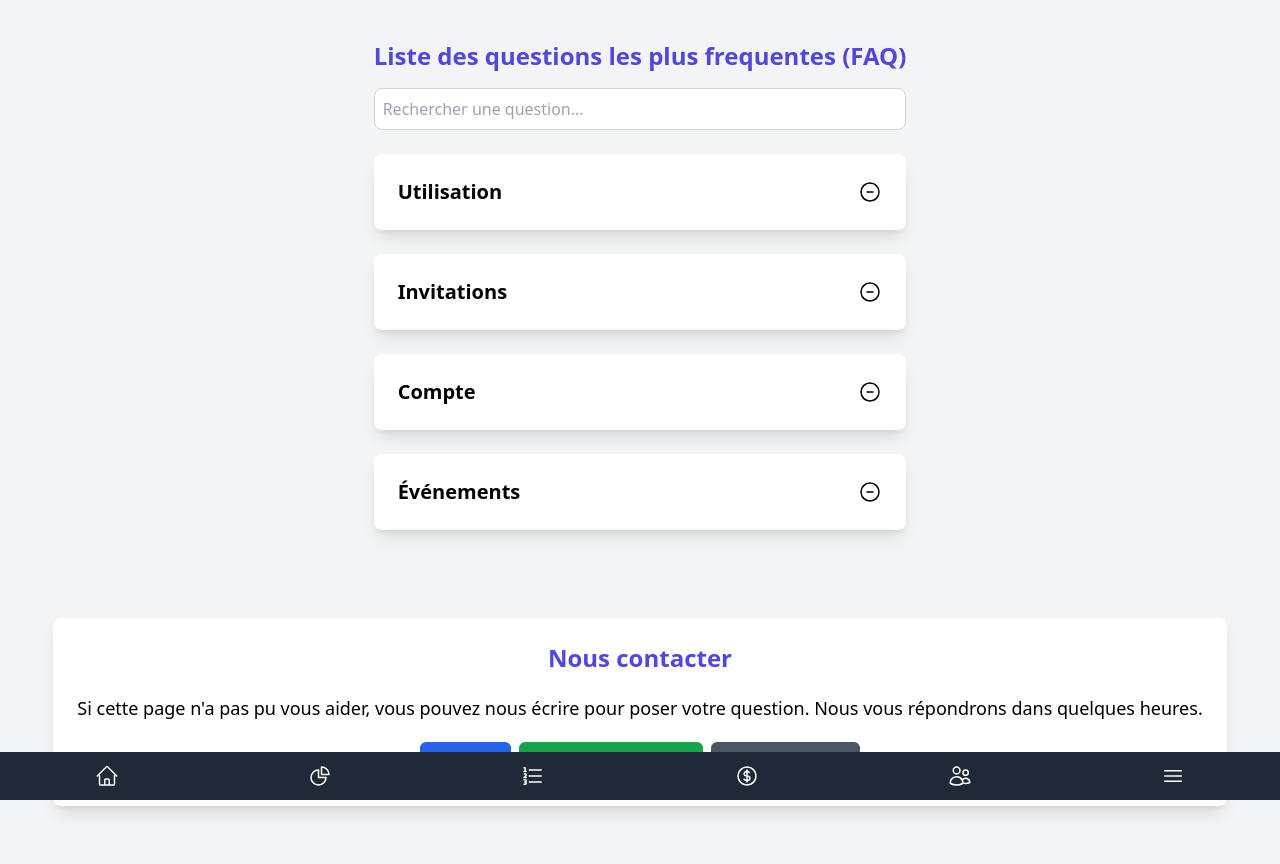
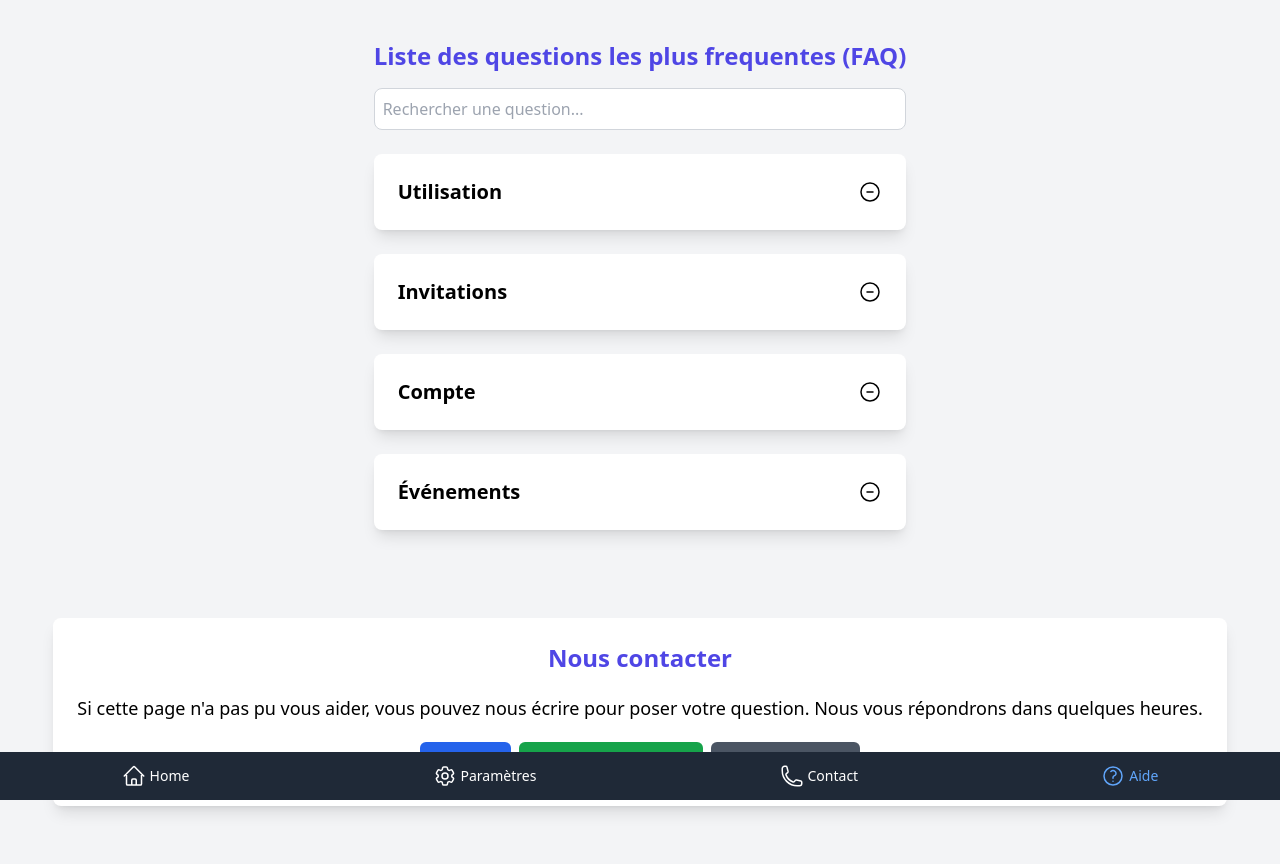
Before and after one commit to billy-java/soirie, a React (Vite) app: page /aide in a window 1280 px wide. Shown: the top 864 px of the page. Built offline with nearby package versions, Linux system fonts and the light colour scheme.

Commit message:
mise a jour - (21)

```diff
--- a/src/App.tsx
+++ b/src/App.tsx
@@ -11,10 +11,12 @@ import Home from './pages/Home';
 import Menu from './pages/evenements/Menu';
 import Aide from './pages/evenements/menu/Aide';
 import Connexion from './pages/auth/Connexion';
-import RoutesProtegee from './RoutesProtegee';
 import Inscription from './pages/auth/Inscription';
 import Restaurer from './pages/auth/Restaurer';
 import Invitation from './pages/Invitations';
+
+import RoutesProtegee from './RoutesProtegee';
+import RoutesProtegeeAuth from './RoutesProtegeeAuth';
 
 const App: React.FC = () => {
   return (
@@ -55,6 +57,7 @@ const App: React.FC = () => {
 
 
 
+          <Route path="/parametres" element={<RoutesProtegeeAuth element={<Parametres />}/>} />
           <Route path="/parametres" element={<Parametres />} />
           <Route path="/contact" element={<Contact />} />
           <Route path="/aide" element={<Aide />} />
--- /dev/null
+++ b/src/RoutesProtegeeAuth.tsx
@@ -0,0 +1,21 @@
+import React from 'react';
+import { Navigate } from 'react-router-dom';
+import { useSelector } from 'react-redux';
+import { RootState_DB } from './redux/store';
+
+interface ProtectedRouteProps {
+  element: React.ReactElement;
+}
+
+const RoutesProtegeeAuth: React.FC<ProtectedRouteProps> = ({ element }) => {
+
+  const estEnLigne = useSelector(
+    (state: RootState_DB) => state.auth.userActuel
+  );
+
+
+
+  return estEnLigne ? element : <Navigate to="/" />;
+};
+
+export default RoutesProtegeeAuth;
--- a/src/components/Navbar.tsx
+++ b/src/components/Navbar.tsx
@@ -1,17 +1,37 @@
 import React from 'react';
 import { Link, useLocation } from 'react-router-dom';
-import { menu } from '../lib/menu';
+import { menu, menuParametre } from '../lib/menu';
 import { useSelector } from 'react-redux';
 import { RootState_DB } from '../redux/store';
 
 const Navbar: React.FC = () => {
   const location = useLocation();
   const isEventPage = location.pathname.includes('/e/');
-  const displayNavbarPages = ['/parametres', '/faq', '/contact', '/aide'];
-  const eId = useSelector((state: RootState_DB) => state.auth.idEv);
 
-  if (!isEventPage && !displayNavbarPages.includes(location.pathname)) {
-    return null; // La navbar ne s'affiche pas si l'ID de l'événement n'est pas disponible et la page ne fait pas partie des pages spécifiées }
+  const displayNavbarPages2 = ['/parametres', '/contact', '/aide', '/home'];
+  const isMenu2Page = displayNavbarPages2.includes(location.pathname);
+  const idEvenement = useSelector((state: RootState_DB) => state.auth.idEv);
+
+  if (isMenu2Page) {
+    return (
+      <nav className="fixed bottom-0 left-0 w-full bg-gray-800 text-white">
+        <ul className="flex justify-around items-center py-3">
+          {menuParametre.map((item, index) => (
+            <li key={index}>
+              <Link
+                to={item.lien}
+                className={`flex items-center space-x-1 ${location.pathname.includes(item.lien) ? 'text-blue-400' : ''}`}>
+                {item.icon1} <span className="text-sm">{item.nom}</span>
+              </Link>
+            </li>
+          ))}
+        </ul>
+      </nav>
+    );
+  }
+
+  if (!isEventPage && !'/invitation'.includes(location.pathname)) {
+    return null;
   }
 
   return (
@@ -31,7 +51,7 @@ const Navbar: React.FC = () => {
           ) : (
             <li key={index}>
               <Link
-                to={`/e/${eId}${item.lien}`}
+                to={`/e/${idEvenement}${item.lien}`}
                 className={`flex items-center space-x-1 ${
                   location.pathname.includes(item.lien) ? 'text-blue-400' : ''
                 }`}>
@@ -47,3 +67,23 @@ const Navbar: React.FC = () => {
 };
 
 export default Navbar;
+
+/* return (
+      <nav className="fixed bottom-0 left-0 w-full bg-gray-800 text-white">
+        <ul className="flex justify-around items-center py-3">
+          {menuParametre.map((item, index) => (
+            <li key={index}>
+              <Link
+                to={item.lien}
+                className={`flex items-center space-x-1 ${
+                  location.pathname.includes(item.lien) ? 'text-blue-400' : ''
+                }`}>
+                {item.icon1}
+                <span className="text-sm">{item.nom}222</span>
+                {location.pathname.includes(item.lien) && <p>{item.nom}</p>}
+              </Link>
+            </li>
+          ))}
+        </ul>
+      </nav>
+    ); */
--- a/src/lib/menu.ts
+++ b/src/lib/menu.ts
@@ -50,6 +50,13 @@ export const menuParametre: IMenu[] = [
   {
     actif: true,
     afficher: true,
+    nom: 'Home',
+    lien: '/home',
+    icon1: iconsListe.home,
+  },
+  {
+    actif: true,
+    afficher: true,
     nom: 'Paramètres',
     lien: '/parametres',
     icon1: iconsListe.parametre1,
--- a/src/pages/evenements/menu/Aide.tsx
+++ b/src/pages/evenements/menu/Aide.tsx
@@ -46,7 +46,7 @@ const Aide = () => {
 
   return (
     <div className="px-4 py-10 min-h-screen bg-gray-100 mb-10 flex flex-col items-center">
-      <section>
+      <section className="px-4 ">
         <h1 className="text-2xl text-indigo-600 font-bold mb-4">
           Liste des questions les plus frequentes (FAQ)
         </h1>
@@ -172,21 +172,21 @@ const Aide = () => {
           Si cette page n'a pas pu vous aider, vous pouvez nous écrire pour
           poser votre question. Nous vous répondrons dans quelques heures.{' '}
         </p>
-        <div className="flex flex-wrap items-center gap-2 w-fit">
+        <div className="flex flex-wrap items-center gap-2 w-fit text-center">
           {/* Boutons pour appeler et envoyer un message */}
           <Link
             to={`tel:+49000000`} // Numéro allemand
-            className="bg-blue-600 text-white px-4 py-2 rounded-md hover:bg-blue-800 w-fit h-10">
+            className="bg-blue-600 text-white px-4 py-2 rounded-md hover:bg-blue-800 w-fit h-10 flex-grow">
             Appeler
           </Link>
           <Link
             to={`https://wa.me/49000000000000`} // Lien WhatsApp
-            className="bg-green-600 text-white px-4 py-2 rounded-md hover:bg-green-800 w-fit h-10">
+            className="bg-green-600 text-white px-4 py-2 rounded-md hover:bg-green-800 w-fit h-10 flex-grow">
             Écrire sur WhatsApp
           </Link>
           <Link
             to={`mailto:00000000000`} // Lien pour email
-            className="bg-gray-600 text-white px-4 py-2 rounded-md hover:bg-gray-800 w-fit h-10">
+            className="bg-gray-600 text-white px-4 py-2 rounded-md hover:bg-gray-800 w-fit h-10 flex-grow">
             Écrire par Email
           </Link>
         </div>
--- a/src/pages/evenements/menu/Parametres.tsx
+++ b/src/pages/evenements/menu/Parametres.tsx
@@ -1,17 +1,18 @@
 import React, { useState } from 'react';
 import { IUtilisateur } from '../../../lib/interfaces/entites';
 import { iconsListe } from '../../../lib/iconsListe';
+import { useSelector } from 'react-redux';
+import { RootState_DB } from '../../../redux/store';
+import { mettreAJourUtilisateur } from '../../../redux/authSlice';
+import { useDispatch } from 'react-redux';
 
 const Parametres = () => {
-  const [actuelUser, setActuelUser] = useState<IUtilisateur>({
-    id: '1',
-    idsEvenements: ['1', '2'],
-    nom: 'Alice Dupont',
-    email: 'alice@example.com',
-    motDePasse: 'password123',
-    telephone: '0102030405',
-    role: 1, // Organisateur
-  });
+  const dispatch = useDispatch();
+  const utilisateurEnLigne = useSelector(
+    (state: RootState_DB) => state.auth.userActuel
+  ) as IUtilisateur;
+  const [actuelUser, setActuelUser] =
+    useState<IUtilisateur>(utilisateurEnLigne);
 
   const [modifier, setModifier] = useState<string | null>(null);
   const [formData, setFormData] = useState({
@@ -20,6 +21,7 @@ const Parametres = () => {
     motDePasse: actuelUser.motDePasse,
     telephone: actuelUser.telephone,
   });
+  const [toutSauvegarder, setToutSauvegarder] = useState(false)
 
   const modifierF = (field: string) => {
     setModifier(field);
@@ -35,11 +37,19 @@ const Parametres = () => {
       [field]: formData[field as keyof typeof formData],
     });
     setModifier(null);
+    setToutSauvegarder(true)
   };
 
   const toutSauvegarderF = () => {
-    // Cette méthode sera implémentée ultérieurement
-    console.log('Tout sauvegarder : ', formData);
+    if (
+      formData.nom &&
+      formData.email &&
+      formData.motDePasse &&
+      formData.telephone
+    ) {
+      dispatch(mettreAJourUtilisateur(formData));
+      setToutSauvegarder(false)
+    }
   };
 
   return (
@@ -170,14 +180,16 @@ const Parametres = () => {
       </div>
 
       {/* Bouton "Tout sauvegarder" */}
-      <div className="mt-6 flex flex-wrap justify-center">
+      {toutSauvegarder &&  <div className="mt-6 flex flex-wrap justify-center">
         <button
           onClick={toutSauvegarderF}
           className="bg-indigo-600 text-white  px-4 py-3 rounded-md hover:bg-indigo-800 flex flex-wrap justify-center items-center space-x-2">
           <p>Sauvegarder</p> {iconsListe.enregister}
         </button>
       </div>
+   }
     </div>
+
   );
 };
 
--- a/src/redux/authSlice.ts
+++ b/src/redux/authSlice.ts
@@ -1,3 +1,4 @@
+import { IUtilisateur } from './../lib/interfaces/entites';
 import { createSlice, PayloadAction } from '@reduxjs/toolkit';
 import { IAuth } from '../lib/interfaces/IAuth';
 import { utilisateurs } from '../lib/localDB';
@@ -87,6 +88,14 @@ const authSlice = createSlice({
     setIdEvF: (state, action: PayloadAction<string | null>) => {
       state.idEv = action.payload;
     },
+    mettreAJourUtilisateur: (
+      state,
+      action: PayloadAction<Partial<IUtilisateur>>
+    ) => {
+      if (state.userActuel) {
+        state.userActuel = { ...state.userActuel, ...action.payload };
+     }
+    },
   },
 });
 
@@ -97,6 +106,7 @@ export const {
   restaurerF,
   setTokenF,
   setIdEvF,
+  mettreAJourUtilisateur,
 } = authSlice.actions;
 
 export default authSlice.reducer;
```
Also changed, not shown: version.txt.
